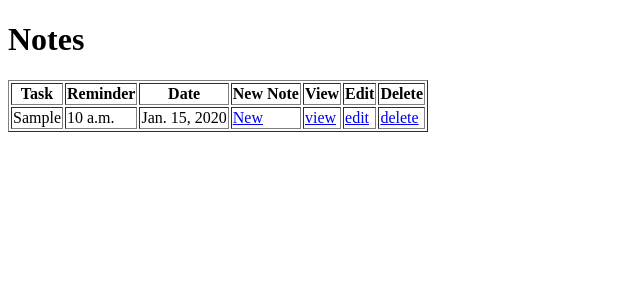
After one commit to raghavendrajha119/To-do-list-webapp, a Django app: page /notes/ in a window 1280 px wide. The commit adds this page. Shown: the top 300 px of the page, without its empty margins (0-640 px from the left). Run offline with Django 4.2, Linux system fonts and the light colour scheme; a user stored in the database is signed in; tables that the repository leaves empty hold one stand-in row (values such as "Sample post").

Commit message:
Updated notes CRUD functionality

```diff
--- a/home/admin.py
+++ b/home/admin.py
@@ -1,4 +1,5 @@
 from django.contrib import admin
-from home.models import Contact
+from home.models import Contact,Note
 # Register your models here.
 admin.site.register(Contact)
+admin.site.register(Note)
--- a/home/models.py
+++ b/home/models.py
@@ -1,15 +1,23 @@
 from django.db import models
+from django.contrib.auth.models import User
 # defines database
 # Create your models here.
 # register apps in settings.py of project
 # register model in admin.py
 # make migrations update changes and store in a file
 # migrate updates the database admin page
+class Note(models.Model):
+    user = models.ForeignKey(User, on_delete=models.CASCADE,default =1)
+    Task=models.CharField(max_length=100)
+    Reminder=models.TimeField(blank=True)
+    Date=models.DateField(blank=True)
+    def __str__(self):
+        return self.Task
 class Contact(models.Model):
     name= models.CharField(max_length=120)
     email=models.CharField(max_length=150)
     phone=models.CharField(max_length=12)
-    desc=models.TextField()
+    desc=models.TextField(blank=True,null = True)
     date=models.DateField()
     def __str__(self):
         return self.name
--- a/home/urls.py
+++ b/home/urls.py
@@ -7,5 +7,10 @@ urlpatterns = [
     path("contact/", views.contact, name="contact"),
     path("login/",views.loginUser,name="login"),
     path("logout/",views.logoutUser,name="logout"),
-    path("register/",views.registerUser,name="register")
+    path("register/",views.registerUser,name="register"),
+    path("notes/",views.NoteList.as_view(),name="note_list"),
+    path('notes/view/<int:pk>', views.NoteView.as_view(), name='note_view'),
+    path('notes/new/', views.NoteCreate.as_view(), name='note_new'),
+    path('notes/edit/<int:pk>', views.NoteUpdate.as_view(), name='note_edit'),
+    path('notes/delete/<int:pk>', views.NoteDelete.as_view(), name='note_delete'),
 ]
--- a/home/views.py
+++ b/home/views.py
@@ -1,9 +1,12 @@
 from django.shortcuts import render, redirect
 from datetime import datetime
-from home.models import Contact
+from home.models import Contact,Note
 from django.contrib.auth import authenticate,login,logout
+from django.urls import reverse_lazy
 from django.contrib.auth.forms import UserCreationForm
 from django.contrib.auth.models import User
+from django.views.generic import ListView, DetailView
+from django.views.generic.edit import CreateView, UpdateView, DeleteView
 # Create your views here.
 def index(request):
     print(request.user)
@@ -53,3 +56,30 @@ def contact(request):
         contact.save()
 
     return render (request,'contact.html')
+class NoteList(ListView):
+    model= Note
+    template_name='home/note_list.html'
+    def get_queryset(self):
+        return Note.objects.filter(user=self.request.user)
+class NoteView(DetailView):
+    model = Note
+    template_name = 'home/note_view.html'
+    def get_queryset(self):
+        return Note.objects.filter(user=self.request.user)
+class NoteCreate(CreateView):
+    model=Note
+    template_name = 'home/note_new.html'
+    fields=['Task','Reminder','Date']
+    def form_valid(self,form):
+        form.instance.user = self.request.user
+        return super().form_valid(form)
+    success_url=reverse_lazy('note_list')
+class NoteUpdate(UpdateView):
+    model = Note
+    template_name='home/note_edit.html'
+    fields = ['Task', 'Reminder','Date']
+    success_url = reverse_lazy('note_list')
+class NoteDelete(DeleteView):
+    model = Note
+    template_name='home/note_delete.html'
+    success_url = reverse_lazy('note_list')
--- /dev/null
+++ b/templates/home/note_list.html
@@ -0,0 +1,38 @@
+<!DOCTYPE html>
+<html lang="en">
+<head>
+    <meta charset="UTF-8">
+    <meta name="viewport" content="width=device-width, initial-scale=1.0">
+    <title>Note List</title>
+</head>
+<body>
+    <h1>Notes</h1>
+
+<table border="1">
+<thead>
+    <tr>
+    <th>Task</th>
+    <th>Reminder</th>
+    <th>Date</th>
+    <th>New Note</th>
+    <th>View</th>
+    <th>Edit</th>
+    <th>Delete</th>
+    </tr>
+</thead>
+<tbody>
+    {% for note in object_list %}
+    <tr>
+    <td>{{note.Task}}</td>
+    <td>{{note.Reminder}}</td>
+    <td>{{note.Date}}</td>
+    <td><a href="{% url "note_new" %}">New</a></td>
+    <td><a href="{% url "note_view" note.id %}">view</a></td>
+    <td><a href="{% url "note_edit" note.id %}">edit</a></td>
+    <td><a href="{% url "note_delete" note.id %}">delete</a></td>
+    </tr>
+    {% endfor %}
+</tbody>
+</table>
+</body>
+</html>
```
Also changed, not shown: templates/home/note_delete.html (added, +17 -0 lines), templates/home/note_edit.html (added, +16 -0 lines), templates/home/note_new.html (added, +16 -0 lines), templates/home/note_view.html (added, +15 -0 lines), templates/index.html (+26 -1 lines), home/migrations/0002_note.py (added), home/migrations/0003_alter_contact_desc_alter_note_reminder.py (added), home/migrations/0004_note_user.py (added).
